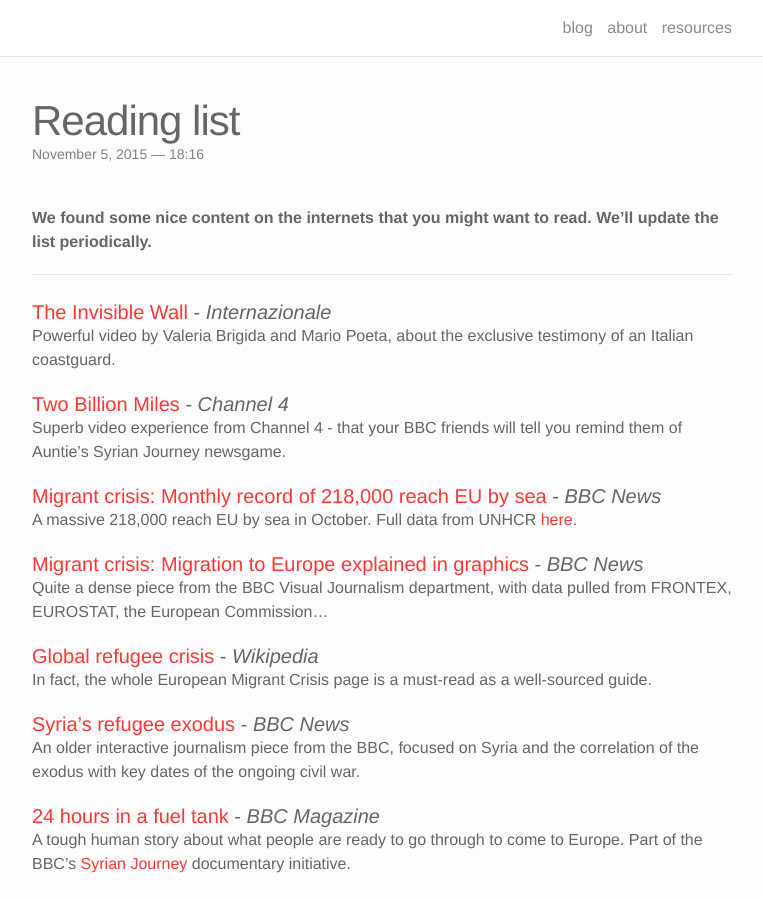
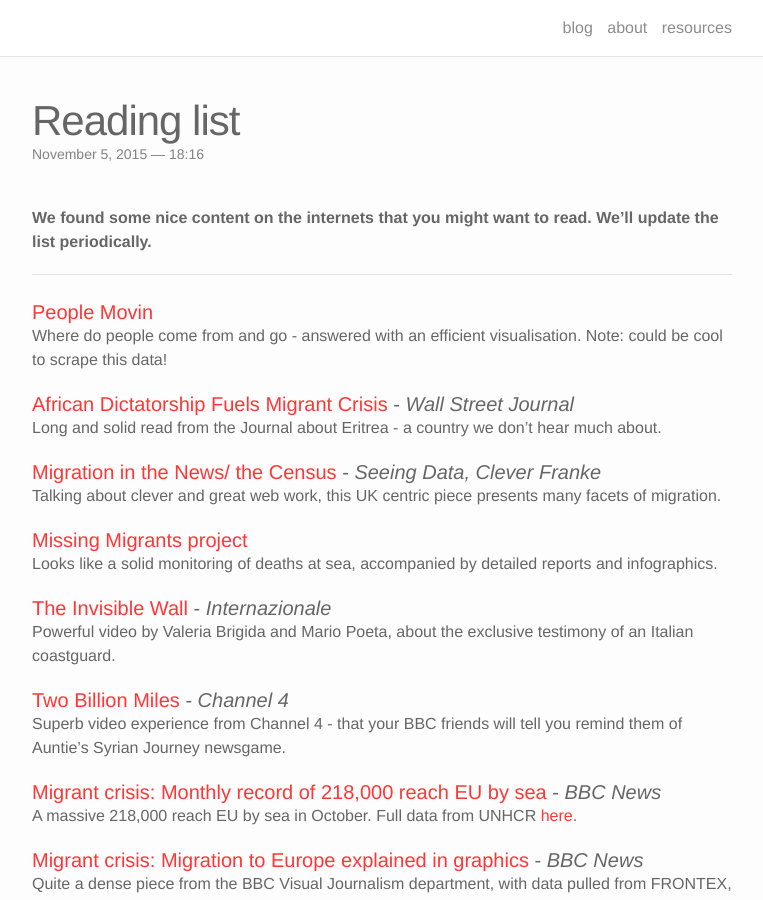
Before and after one commit to BBC-News-Labs/19million, a Jekyll site: the page built from _resources/reading-list.md, in a window 1280 px wide and 900 px high. Shown: the whole window, without its empty margins (258-1021 px from the left). Built offline with Jekyll 4.4.1, drawn with Linux system fonts in a browser that asks for light colours; nearby versions of some CDN libraries.

Commit message:
Add items to reading list

```diff
--- a/_resources/reading-list.md
+++ b/_resources/reading-list.md
@@ -7,6 +7,22 @@
 **We found some nice content on the internets that you might want to read. We'll update the list periodically.**
 
 ---
+
+#### [People Movin](http://peoplemov.in/)
+
+Where do people come from and go - answered with an efficient visualisation. Note: could be cool to scrape this data!
+
+#### [African Dictatorship Fuels Migrant Crisis](http://www.wsj.com/articles/eritreans-flee-conscription-and-poverty-adding-to-the-migrant-crisis-in-europe-1445391364) - *Wall Street Journal*
+
+Long and solid read from the Journal about Eritrea - a country we don't hear much about.
+
+#### [Migration in the News/ the Census](http://seeingdata.cleverfranke.com/) - *Seeing Data, Clever Franke*
+
+Talking about clever and great web work, this UK centric piece presents many facets of migration.
+
+#### [Missing Migrants project](http://missingmigrants.iom.int/)
+
+Looks like a solid monitoring of deaths at sea, accompanied by detailed reports and infographics.
 
 #### [The Invisible Wall](https://www.youtube.com/watch?v=CgIuc9QHDUo&feature=youtu.be) - *Internazionale*
 
```
